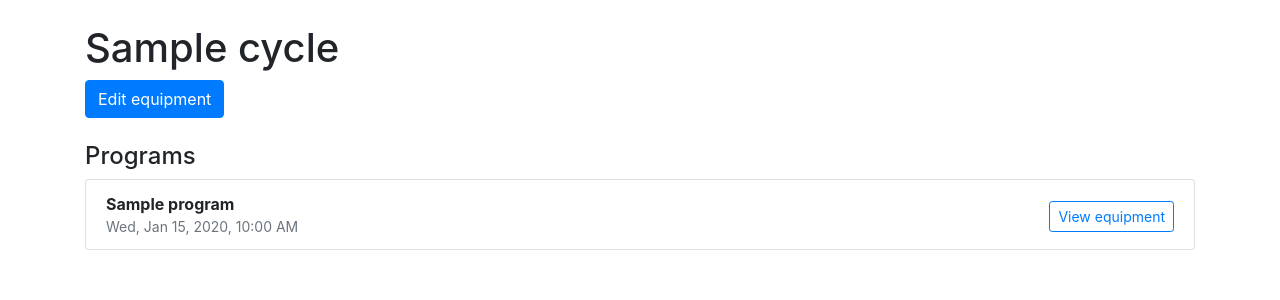
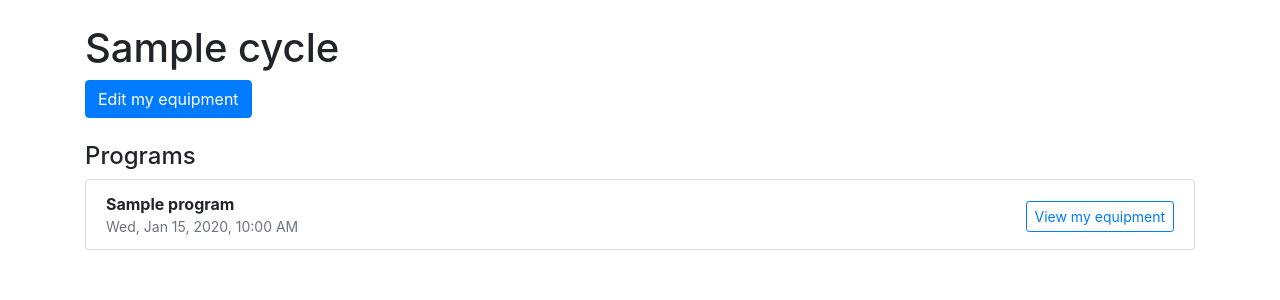
Before and after one commit to lwrubel/bell-tracker, a Flask app: template app/templates/home.html in a window 1280 px wide. Shown: the part 56-356 px from the top of the page. Run offline with Flask 3, Linux system fonts and the light colour scheme; the template is opened without the code that fills it: values that come from a table or form of the project are taken from there, others are empty; tables that the repository leaves empty hold one stand-in row (values such as "Sample post"); parts of the project's set-up code (start-up, migrations or seed data) failed here and were passed over.

Commit message:
Reword the home page buttons
"Edit my equipment" and "View my equipment" make clear the ringer
buttons are about their own equipment. The cases list report is now
labelled "Cases used list" (its URL is unchanged) and moves to the end
of each program's admin buttons.

Co-Authored-By: Claude Opus 5.5 <noreply@anthropic.com>

```diff
--- a/app/reports.py
+++ b/app/reports.py
@@ -61,7 +61,7 @@ def equipment_pull_list(program, include_special=True):
     to high. Main Bells and Bass Bells are left out.
 
     A pitch covered by two cases is listed under both, matching the cases
-    list, which brings both.
+    used list, which brings both.
     """
     result = {}
     used_pitches_by_type = _used_pitches_by_type(program, include_special)
--- a/app/templates/cases_list.html
+++ b/app/templates/cases_list.html
@@ -1,9 +1,9 @@
 {% extends "base.html" %}
 {% from "_special_toggle.html" import special_toggle %}
-{% block title %}Cases List - {{ program.name }}{% endblock %}
+{% block title %}Cases Used List - {{ program.name }}{% endblock %}
 {% block content %}
 <button type="button" class="btn btn-outline-secondary btn-sm float-right d-print-none" onclick="window.print()">Print</button>
-<h1>Cases List</h1>
+<h1>Cases Used List</h1>
 <p class="text-muted">{{ program.name }}{% if program.datetime %} &middot; {{ program.when_label() }}{% endif %}</p>
 
 {{ special_toggle(url_for('routes.report_cases_list', program_id=program.id), include_special, special_pieces) }}
--- a/app/templates/home.html
+++ b/app/templates/home.html
@@ -4,7 +4,7 @@
 {% if cycle %}
 <h1>{{ cycle.name }}</h1>
 <p>
-  <a class="btn btn-primary" href="{{ url_for('routes.cycle_detail', cycle_id=cycle.id) }}">Edit equipment</a>
+  <a class="btn btn-primary" href="{{ url_for('routes.cycle_detail', cycle_id=cycle.id) }}">Edit my equipment</a>
 </p>
 
 <h2 class="h4 mt-4">Programs</h2>
@@ -18,11 +18,11 @@
           {% if program.datetime %}<div class="text-muted small">{{ program.when_label() }}</div>{% endif %}
         </div>
         <div class="mt-1">
-          <a class="btn btn-sm btn-outline-primary" href="{{ url_for('routes.my_equipment', program_id=program.id) }}">View equipment</a>
+          <a class="btn btn-sm btn-outline-primary" href="{{ url_for('routes.my_equipment', program_id=program.id) }}">View my equipment</a>
           {% if current_user.is_admin %}
-            <a class="btn btn-sm btn-outline-secondary" href="{{ url_for('routes.report_cases_list', program_id=program.id) }}">Cases list</a>
             <a class="btn btn-sm btn-outline-secondary" href="{{ url_for('routes.report_equipment_table', program_id=program.id) }}">Equipment table</a>
             <a class="btn btn-sm btn-outline-secondary" href="{{ url_for('routes.report_equipment_pull_list', program_id=program.id) }}">Equipment pull list</a>
+            <a class="btn btn-sm btn-outline-secondary" href="{{ url_for('routes.report_cases_list', program_id=program.id) }}">Cases used list</a>
           {% endif %}
         </div>
       </div>
```
Also changed, not shown: tests/test_home.py (+1 -1 lines), tests/test_my_equipment.py (+1 -1 lines), README.md.
